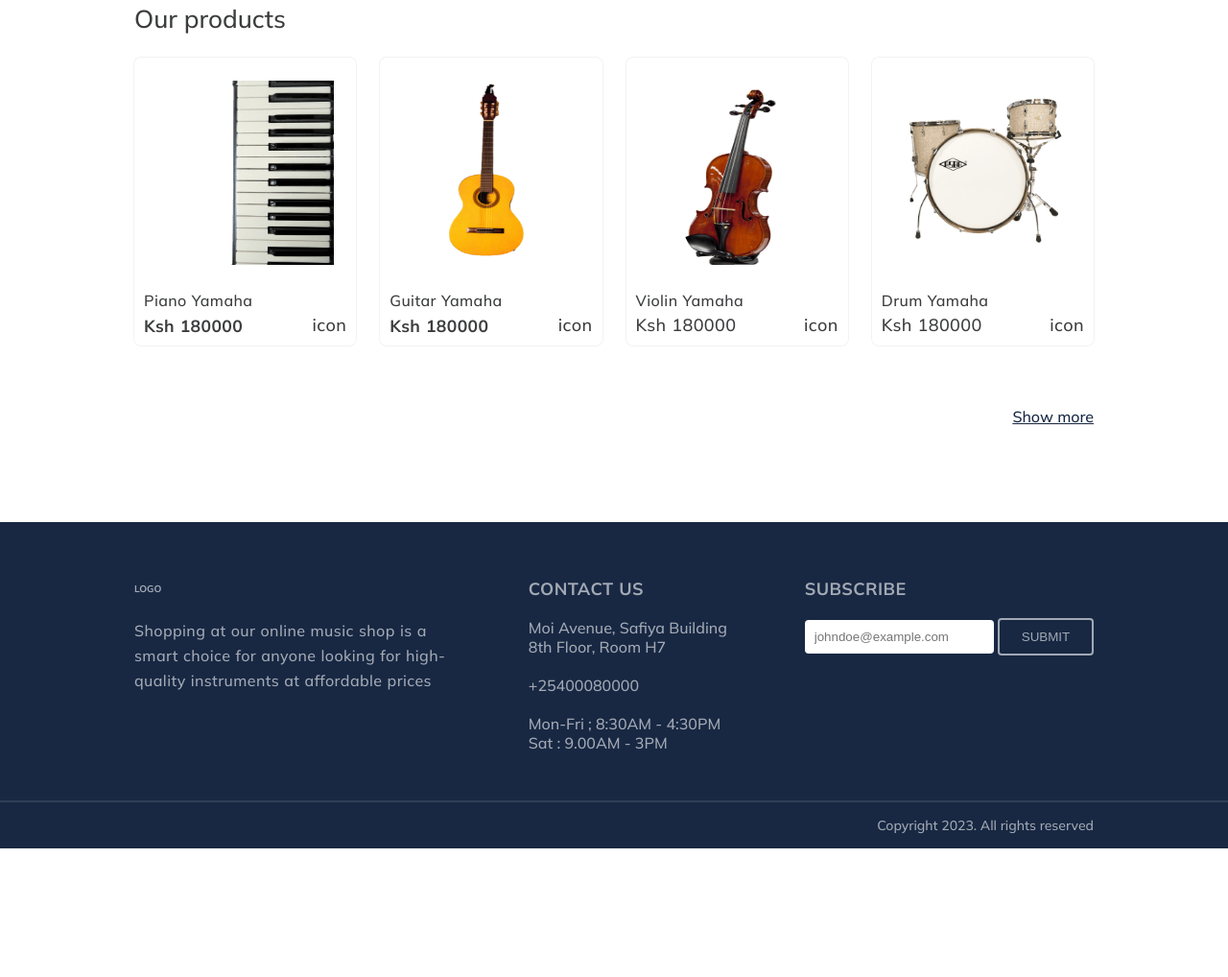
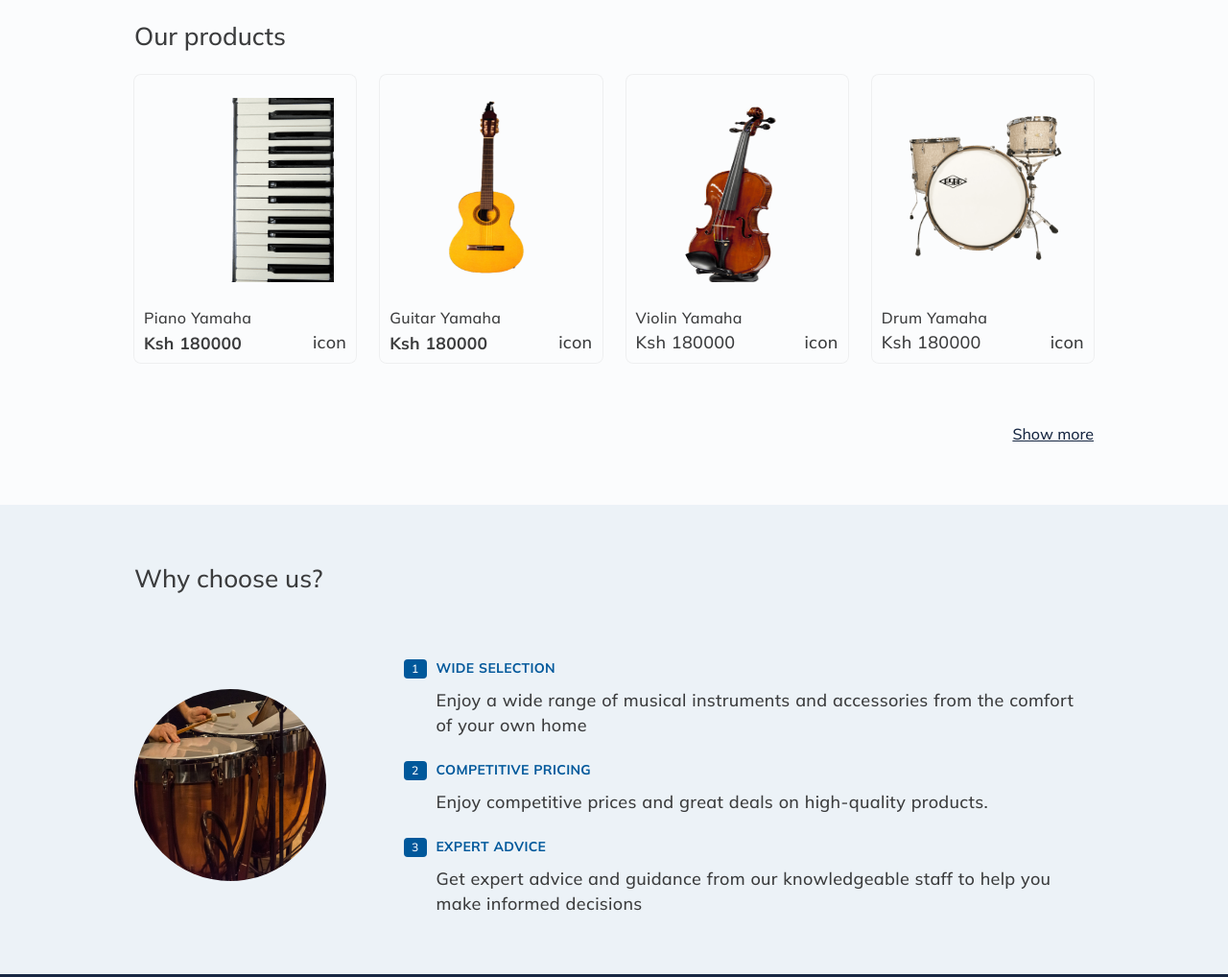
Before and after one commit to jmoseka/mziki-music-shop, a website with bundled scripts: page index.html in a window 1280 px wide. Shown: the part 841-1859 px from the top of the page at 96% size. Before the commit the page ends 1725 px from the top, so only its background shows below. Built offline with nearby package versions, Linux system fonts and the light colour scheme.

Commit message:
Add why choose us section

```diff
--- a/index.html
+++ b/index.html
@@ -52,7 +52,7 @@
 
         <div class="body-section">
 
-            <section class="body-section-container">
+            <div class="body-section-container">
 
                 <div class="benefit">
                     <!-- card 1 -->
@@ -196,9 +196,62 @@
                     <a class="show-more-link link" href="#">Show more</a>
 
                 </section>
+            </div>
 
 
-            </section>
+            <div class="body-section-why-us">
+
+                <section class="section-why-us">
+
+                    <h2>Why choose us?</h2>
+
+                    <div class="why-us">
+
+                        <div class="why-us_image">
+                            <img src="/images/why-us.jpg" alt="man beating drum">
+                        </div>
+
+                        <article class="why-us_desc">
+                            <ul>
+                                <li>
+                                    <div class="desc-number"><p>1</p></div>
+                                    <div class="desc-body">
+                                        <p class="desc-body_title"> Wide Selection </p>
+                                        <p class="desc-body_text">
+                                            Enjoy a wide range of musical instruments and accessories from the comfort of your own home
+                                        </p>
+                                    </div>
+                                </li>
+
+                                <li>
+                                    <div class="desc-number"><p>2</p></div>
+                                    <div class="desc-body">
+                                        <p class="desc-body_title"> Competitive Pricing </p>
+                                        <p class="desc-body_text">
+                                            Enjoy competitive prices and great deals on high-quality products.
+                                        </p>
+                                    </div>
+                                </li>
+
+                                <li>
+                                    <div class="desc-number"><p>3</p></div>
+                                    <div class="desc-body">
+                                        <p class="desc-body_title"> Expert Advice </p>
+                                        <p class="desc-body_text">
+                                            Get expert advice and guidance from our knowledgeable staff to help you make informed decisions
+                                        </p>
+                                    </div>
+                                </li>
+                            </ul>
+                        </article>
+
+                    </div>
+
+                </section>
+
+
+
+            </div>
 
         </div>
 
--- a/sass/abstract/_variable.scss
+++ b/sass/abstract/_variable.scss
@@ -26,6 +26,9 @@
 $border-radius: 6px;
 
 $margin-left: 20%;
+$margin-mini-small-top: 8px;
 $margin-small-top: 24px;
 $margin-medium-top: 64px;
 $margin-big-top: 100px;
+
+$medium-space: 60px;
--- a/sass/base/_typography.scss
+++ b/sass/base/_typography.scss
@@ -37,7 +37,7 @@
 p {
   font-size: 1.8rem;
   word-spacing: .5px;
-  letter-spacing: .4px;
+  letter-spacing: .3px;
   line-height: 2.6rem;
 }
 
--- a/sass/pages/_home.scss
+++ b/sass/pages/_home.scss
@@ -1,6 +1,7 @@
 body {
     font-family: 'Mulish', sans-serif;
     color: $white;
+    background-color: #e6eef527;
 }
 
 .container {
@@ -72,18 +73,17 @@
 }
 
 .benefit {
-    background-color: orange;
     margin-top: $margin-medium-top;
-    display: grid;
-    grid-template-columns: repeat(auto-fill, minmax(20rem, 1fr));
-    justify-items: space-between;
-    gap: .2rem;
+    display: flex;
+    justify-content: space-between;
+    flex-wrap: wrap;
+    // grid-template-columns: repeat(auto-fill, minmax(20rem, 1fr));
 
     &_card {
-        width: 100%;
-        border: 4px solid red;
+        display: flex;
         gap: 1rem;
-        display: flex;
+        width: 20rem;
+
 
         &-icon {
             align-self: center;
@@ -122,6 +122,88 @@
     gap: 2.5rem;
 }
 
+
+// why choose us section styling
+.body-section-why-us {
+    margin-top: $margin-medium-top;
+    background: #e6eef5b7;
+    padding: $medium-space 0;
+}
+
+
+.section-why-us {
+    margin:  0 140px;
+    color: $black;
+}
+
+.why-us {
+    margin-top: $margin-medium-top;
+    display: flex;
+    gap: 4rem;
+
+    ul {
+        margin: 0;
+        padding: 0;
+    }
+
+    &_image {
+
+        align-self: center;
+        width: 30%;
+
+        img {
+            width: 20rem;
+            height: 20rem;
+            border-radius: 50%;
+        }
+    }
+}
+
+.why-us_desc {
+    ul {
+        list-style: none;
+
+        li {
+            display: flex;
+            gap: 1rem;
+            align-items: baseline;
+        }
+
+        li:not(:first-child) {
+            margin-top: 2rem;
+          }
+    }
+
+    .desc-number {
+        p {
+            color: $white;
+            margin: 0;
+            line-height: 2rem;
+            font-size: 1.2rem;
+            background-color: $color-secondary;
+            padding: 0 .8rem;
+            border-radius: 4px;
+        }
+
+    }
+
+
+    .desc-body {
+
+        &_title {
+            font-size: 1.4rem;
+            text-transform: uppercase;
+            font-weight: 700;
+            color: $color-secondary;
+        }
+
+        &_text {
+            margin-top: $margin-mini-small-top;
+            color: $black;
+        }
+    }
+
+}
 
 
 .product-grid-card {
@@ -183,15 +265,18 @@
     color: $color-primary-light;
 }
 
+
 .footer {
-    margin: $margin-big-top 140px 0 140px;
+    margin: 0 140px;
     display: flex;
     justify-content: space-between;
     flex-wrap: wrap;
     gap: 1.2rem;
 }
 
+
 .footer-card {
+    margin-top: $margin-small-top;
     padding: 5rem 0;
 
     &_title {
```
Also changed, not shown: css/style.css, images/why-us.jpg (added).
